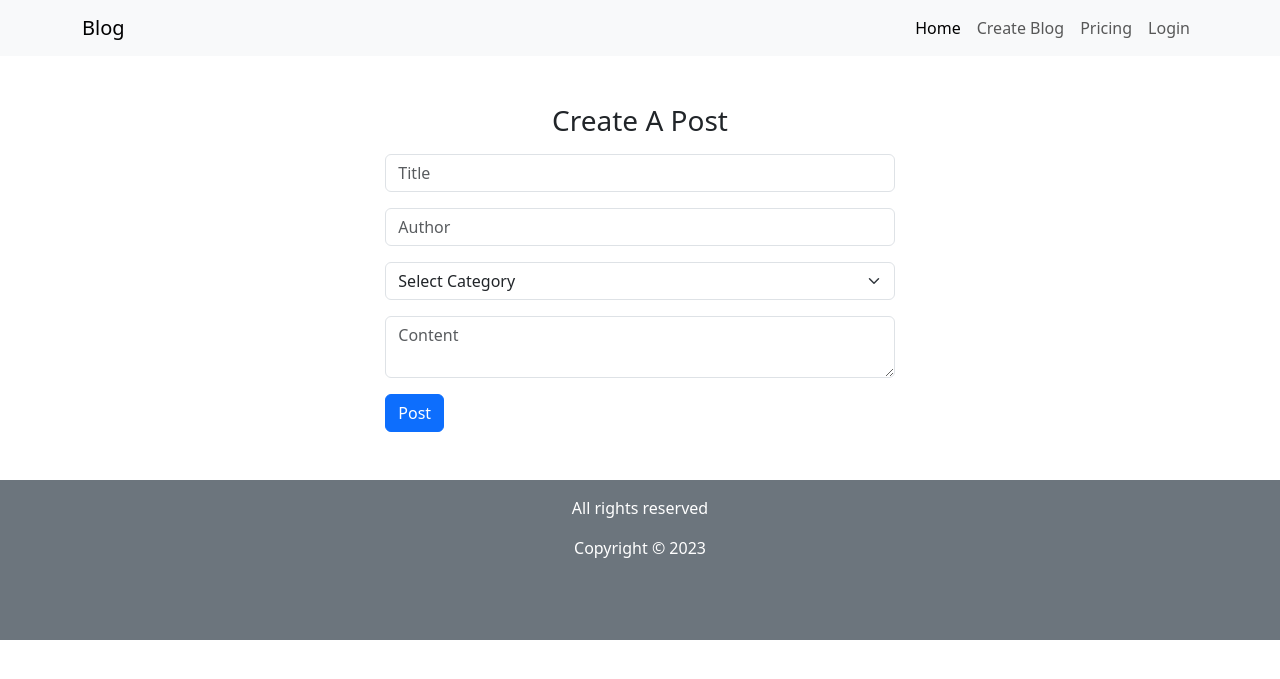
After one commit to Grimnir1/Blog, a PHP site: page /createBlog.php in a window 1280 px wide. The commit adds this page. Shown: the top 679 px of the page. Run offline with PHP 8.4, Linux system fonts and the light colour scheme.

Commit message:
"This is my commit"

```diff
--- /dev/null
+++ b/createBlog.php
@@ -0,0 +1,69 @@
+<?php require 'nav.php'?>
+
+<?php
+    $title = '';
+    $author = '';
+    $category = '';
+    $content = '';
+    if ($_SERVER['REQUEST_METHOD'] == 'POST') {
+        $title = htmlspecialchars($_POST['title']);
+        $author = htmlspecialchars($_POST['author']);
+        $category = htmlspecialchars($_POST['category']);
+        $content = htmlspecialchars($_POST['content']);
+
+        echo $title . '<br>' . $author . '<br>' . $category . '<br>' . $content;
+
+
+        $title = '';
+        $author = '';
+        $category = '';
+        $content = '';
+    }
+
+?>
+
+    <div class="container col-md-5 mt-5 my-5">
+        <form action="" method="post">
+            <h3 align="center">Create A Post</h3>
+            <input
+                type="text"
+                placeholder="Title"
+                name="title"
+                class="form-control mt-3"
+                value="<?php echo htmlspecialchars($title)?>"
+            >
+            <input
+                type="text"
+                placeholder="Author"
+                name="author"
+                class="form-control mt-3"
+                value="<?php echo htmlspecialchars($author)?>"
+            >
+            <select
+                name="category"
+                id=""
+                class="form-select mt-3"
+            >
+                <option value="">Select Category</option>
+                <option value="programming">Programming</option>
+                <option value="webDevelopment">Web Development</option>
+                <option value="gaming">Gaming</option>
+                <option value="education">Education</option>
+                <option value="health">Health</option>
+            </select>
+
+            <textarea
+                name="content"
+                id=""
+                placeholder="Content"
+                class="form-control mt-3"
+            ></textarea>
+            <button type="submit" class="btn btn-primary mt-3 ms-auto">Post</button>
+
+        </form>
+    </div>
+
+    <script>
+        // window.location.href ='https://awafim.tv'
+    </script>
+<?php require 'footer.php'?>
--- a/footer.php
+++ b/footer.php
@@ -1,3 +1,9 @@
-<footer class="container-fluid bg-secondary mt-5" style="min-height: 30dvh;">
-
+<footer class="container-fluid bg-secondary mt-5" style="color: white; min-height: 20dvh;">
+    <div class="container p-3">
+        <p class="text-center">All rights reserved</p>
+        <p class="text-center">Copyright &copy; 2023</p>
+    </div>
 </footer>
+<script src="https://cdn.jsdelivr.net/npm/bootstrap@5.3.3/dist/js/bootstrap.bundle.min.js" integrity="sha384-YvpcrYf0tY3lHB60NNkmXc5s9fDVZLESaAA55NDzOxhy9GkcIdslK1eN7N6jIeHz" crossorigin="anonymous"></script>
+</body>
+</html>
--- a/nav.php
+++ b/nav.php
@@ -26,7 +26,7 @@
                         <a class="nav-link active" aria-current="page" href="index.php">Home</a>
                         </li>
                         <li class="nav-item">
-                        <a class="nav-link" href="#">Create Blog</a>
+                        <a class="nav-link" href="createBlog.php">Create Blog</a>
                         </li>
                         <li class="nav-item">
                         <a class="nav-link" href="#">Pricing</a>
```
Also changed, not shown: index.php (+4 -8 lines).
